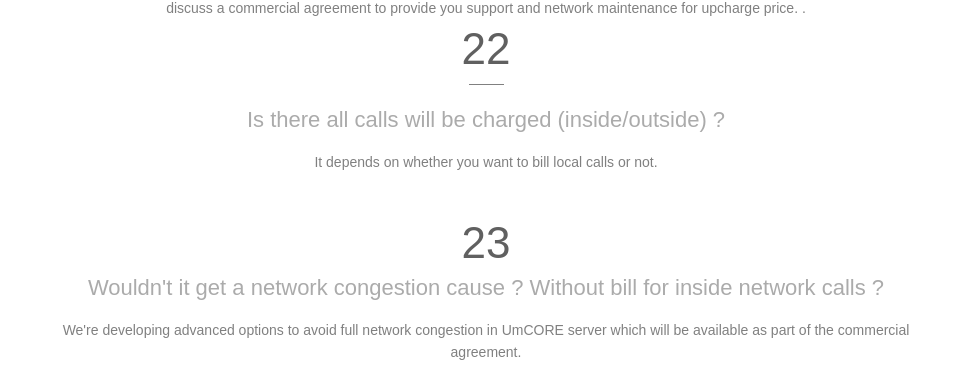
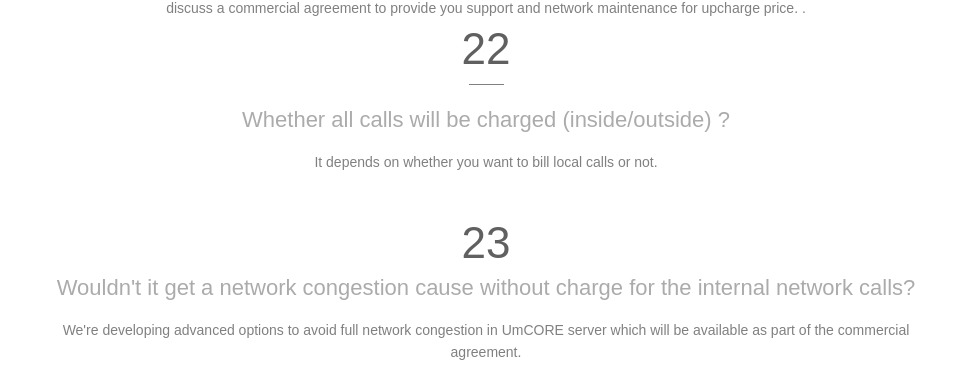
Before and after one commit to fairwaves/um-docs, a Jekyll site: the page faq.html, which Jekyll copies as it is, in a window 1280 px wide and 900 px high, scrolled down 3931 px. Shown: the part 153-542 px from the top of the window, without its empty margins (154-1125 px from the left). Built offline with Jekyll 4.4.1, drawn with Linux system fonts in a browser that asks for light colours.

Commit message:
Mistakes correcting regarding markdown ver

```diff
--- a/faq.html
+++ b/faq.html
@@ -308,7 +308,7 @@ We can help you do a non-standart configuration on demand and run a commercial n
                         <div class="grid_4">
 						 <h5 style="text-align: center;" class="font_5">22</h5>
 						  <div class="s2"></div>
-						  <h2 class="faq">  Is there all calls will be charged (inside/outside) ?
+						  <h2 class="faq">  Whether all calls will be charged (inside/outside) ?
 
 </h2>
 						  <center><p> It depends on whether you want to bill local calls or not.</center></p>
@@ -319,7 +319,7 @@ We can help you do a non-standart configuration on demand and run a commercial n
                         <div class="grid_4">
 				 	     <h5 style="text-align: center;" class="font_5">23</h5>
 						  <div class=></div>
-						  <h2 class="faq">  Wouldn't it get a network congestion cause ? Without bill for inside network calls ?
+						  <h2 class="faq">  Wouldn't it get a network congestion cause without charge for the internal network calls?
 
 </h2>
 						  <center><p> We're developing advanced options to avoid full network congestion in UmCORE server which will be available as part of the commercial agreement.</center></p>
```
